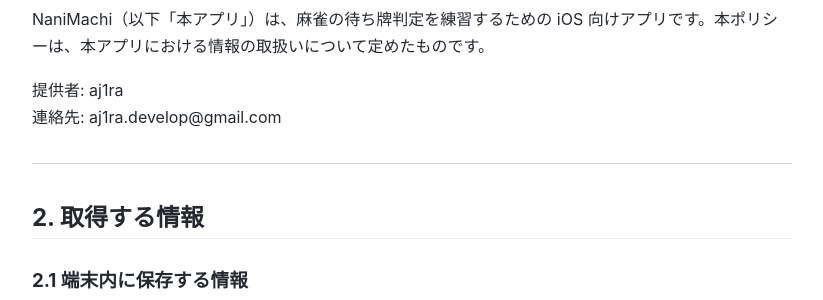
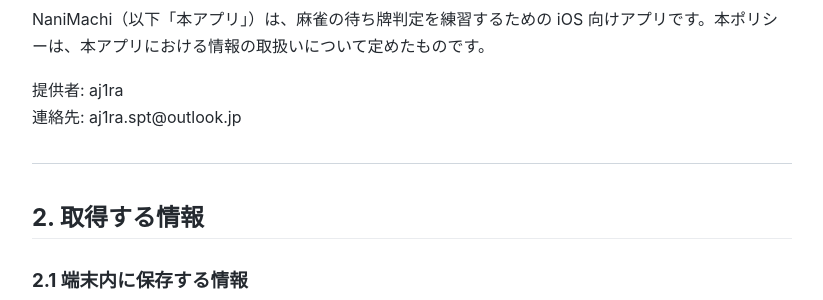
Before and after one commit to aj1ra/legal, a Jekyll site: the page built from nanimachi/privacy-policy.md, in a window 1280 px wide and 900 px high. Shown: the part 274-574 px from the top of the window, without its empty margins (228-1051 px from the left). Built offline with Jekyll 4.4.1, drawn with Linux system fonts in a browser that asks for light colours; our own code applies the rules of GitHub Pages for plain Markdown files; some of the changed text lies outside the part shown.

Commit message:
fix(nanimachi): サポートメールアドレスを aj1ra.spt@outlook.jp に修正

```diff
--- a/nanimachi/privacy-policy.md
+++ b/nanimachi/privacy-policy.md
@@ -9,7 +9,7 @@
 NaniMachi（以下「本アプリ」）は、麻雀の待ち牌判定を練習するための iOS 向けアプリです。本ポリシーは、本アプリにおける情報の取扱いについて定めたものです。
 
 提供者: aj1ra
-連絡先: aj1ra.develop@gmail.com
+連絡先: aj1ra.spt@outlook.jp
 
 ---
 
@@ -85,7 +85,7 @@ Apple プライバシーポリシー: <https://www.apple.com/legal/privacy/ja/>
 
 本ポリシーや本アプリのプライバシー取扱いに関するご質問は、以下までご連絡ください。
 
-- メール: aj1ra.develop@gmail.com
+- メール: aj1ra.spt@outlook.jp
 
 ---
 
```
Also changed, not shown: nanimachi/licenses.md (+1 -1 lines), nanimachi/terms.md (+1 -1 lines).
